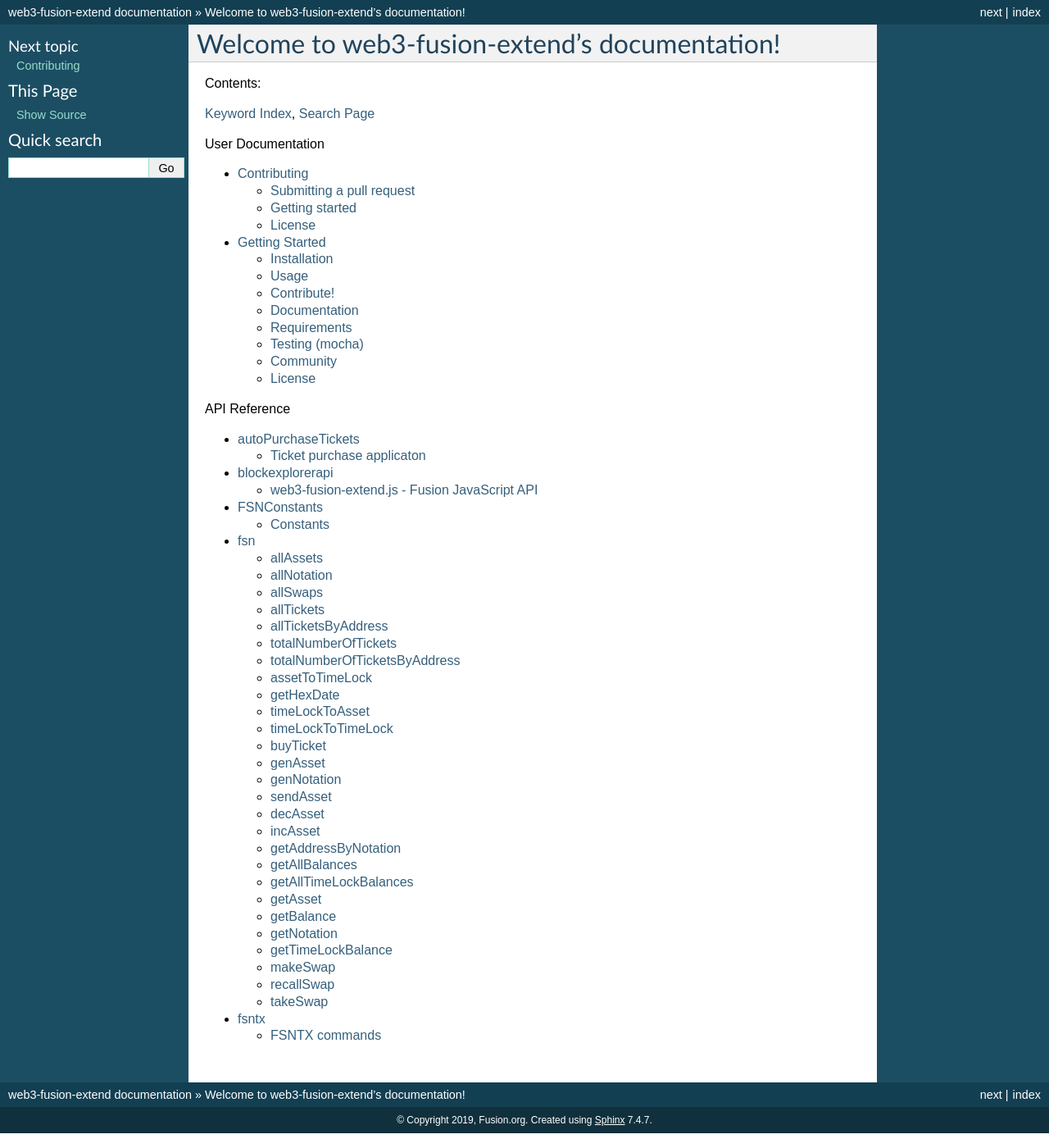
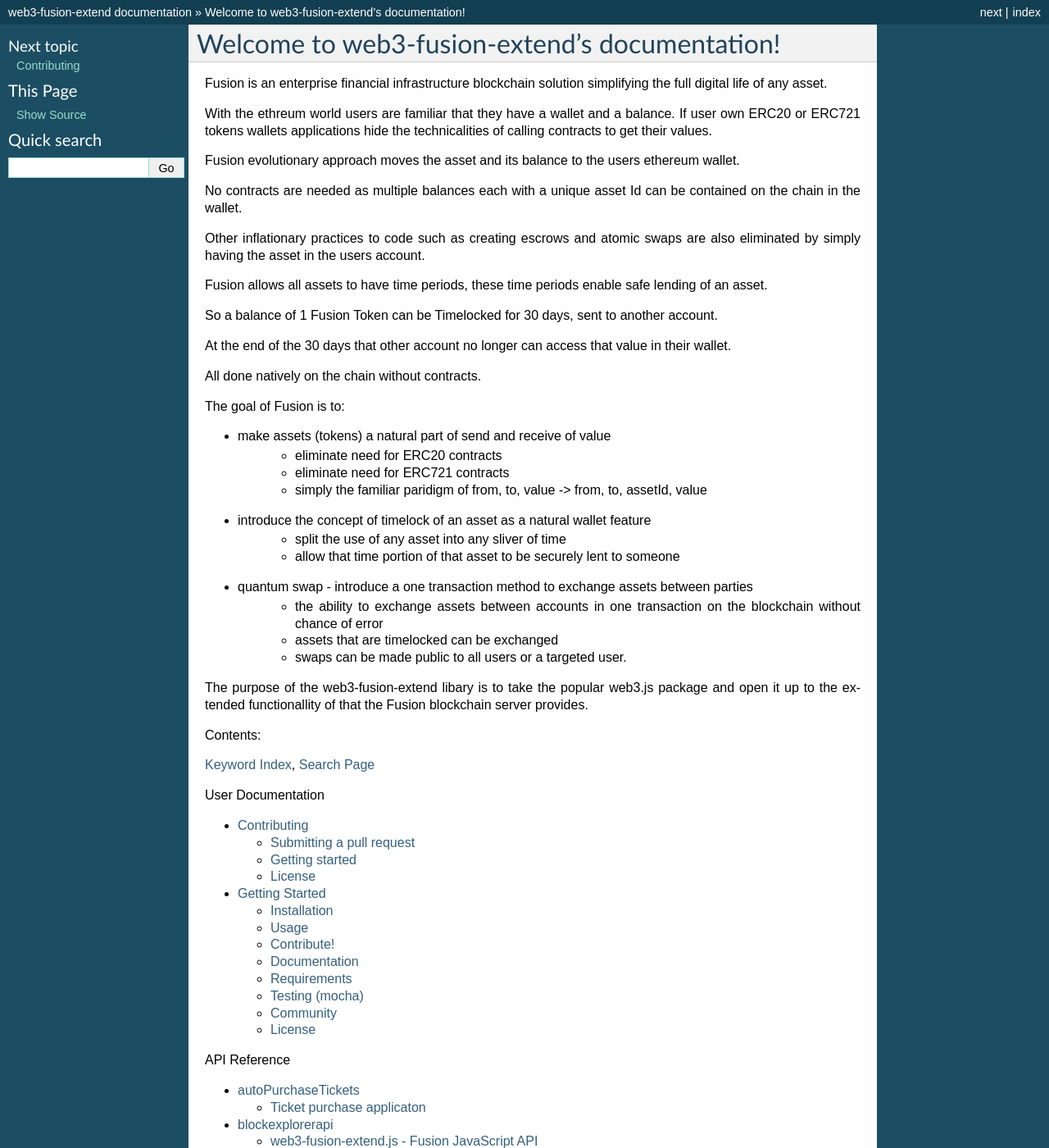
Before and after one commit to FUSIONFoundation/web3-fusion-extend, a Sphinx documentation site: the page built from docs/index.rst, in a window 1280 px wide and 1400 px high. Shown: the whole window at 82% size. Built offline with Sphinx 7.4.7, drawn with Linux system fonts in a browser that asks for light colours.

Commit message:
simple doc edits

```diff
--- a/docs/fsntx.rst
+++ b/docs/fsntx.rst
@@ -8,7 +8,11 @@ fsntx
 FSNTX commands
 ==============
 
-    personal.unlockAccount( eth.coinbase, "123456" ) var tx = fsntx.buildBuyTicketTx( {from:eth.coinbase} ) tx.from = eth.coinbase var tx2 = eth.signTransaction( tx ) fsntx.sendRawTransaction(tx2.tx)
+    personal.unlockAccount( eth.coinbase, "123456" )
+    var tx = fsntx.buildBuyTicketTx( {from:eth.coinbase} )
+    tx.from = eth.coinbase
+    var tx2 = eth.signTransaction( tx )
+    fsntx.sendRawTransaction(tx2.tx)
 
 .. code-block:: javascript
 
--- a/docs/index.rst
+++ b/docs/index.rst
@@ -5,6 +5,46 @@
 
 Welcome to web3-fusion-extend's documentation!
 ==============================================
+
+
+Fusion is an enterprise financial infrastructure blockchain solution simplifying the full digital life of any asset.
+
+With the ethreum world users are familiar that they have a wallet and a balance.
+If user own ERC20 or ERC721 tokens wallets applications hide the technicalities of calling contracts to get their values.
+
+Fusion evolutionary approach moves the asset and its balance to the users ethereum wallet.
+
+No contracts are needed as multiple balances each with a unique asset Id can be contained on the chain in the wallet.
+
+Other inflationary practices to code such as creating escrows and atomic swaps are also eliminated by simply having the asset in the users account.
+
+Fusion allows all assets to have time periods, these time periods enable safe lending of an asset.
+
+So a balance of 1 Fusion Token can be Timelocked for 30 days, sent to another account.
+
+At the end of the 30 days that other account no longer can access that value in their wallet.
+
+All done natively on the chain without contracts.
+
+The goal of Fusion is to:
+
+* make assets (tokens) a natural part of send and receive of value
+    * eliminate need for ERC20 contracts
+    * eliminate need for ERC721 contracts
+    * simply the familiar paridigm of from, to, value -> from, to, assetId, value
+
+* introduce the concept of timelock of an asset as a natural wallet feature
+    * split the use of any asset into any sliver of time
+    * allow that time portion of that asset to be securely lent to someone
+
+* quantum swap - introduce a one transaction method to exchange assets between parties
+    * the ability to exchange assets between accounts in one transaction on the blockchain without chance of error
+    * assets that are timelocked can be exchanged
+    * swaps can be made public to all users or a targeted user.
+
+The purpose of the web3-fusion-extend libary is to take the popular web3.js package and
+open it up to the extended functionallity of that the Fusion blockchain server provides.
+
 
 Contents:
 
```
